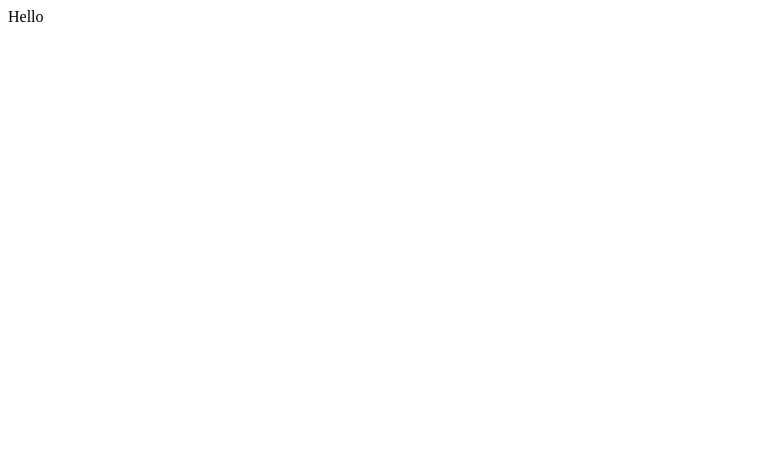
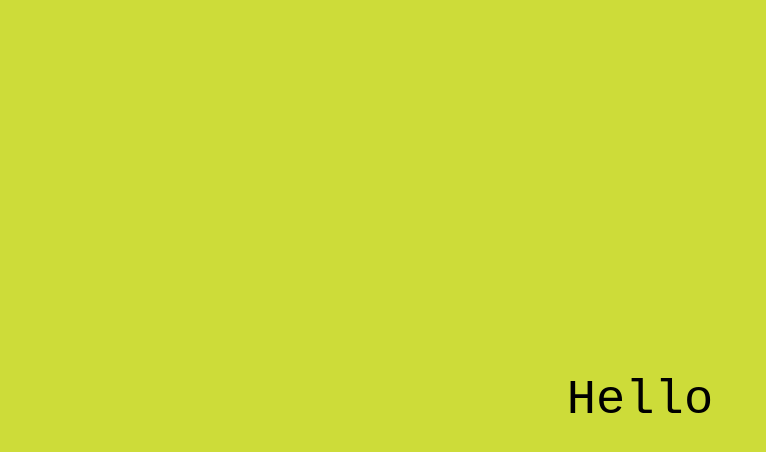
Before and after one commit to giovanniTramonto/blog, a Nuxt app: page / in a window 1280 px wide. Shown: the top 452 px of the page, without its empty margins (0-766 px from the left). Built offline with nearby package versions, Linux system fonts and the light colour scheme.

Commit message:
add tailwind

```diff
--- a/app.vue
+++ b/app.vue
@@ -1,7 +1,25 @@
 <template>
-  <div>
+  <div class="h-full">
     <NuxtLayout>
       <NuxtPage/>
     </NuxtLayout>
   </div>
 </template>
+
+<script setup>
+useHead({
+  htmlAttrs: {
+    class: 'h-full',
+
+  },
+  bodyAttrs: {
+    class: 'bg-green h-full'
+  }
+})
+</script>
+
+<style>
+#__nuxt {
+  height: inherit;
+}
+</style>
--- a/nuxt.config.ts
+++ b/nuxt.config.ts
@@ -1,5 +1,6 @@
 // https://nuxt.com/docs/api/configuration/nuxt-config
 export default defineNuxtConfig({
   compatibilityDate: '2024-11-01',
-  devtools: { enabled: true }
+  devtools: { enabled: false },
+  modules: ['@nuxtjs/tailwindcss']
 })
--- a/package.json
+++ b/package.json
@@ -13,5 +13,8 @@
     "nuxt": "^3.14.1592",
     "vue": "latest",
     "vue-router": "latest"
+  },
+  "devDependencies": {
+    "@nuxtjs/tailwindcss": "^6.12.2"
   }
 }
--- a/pages/index.vue
+++ b/pages/index.vue
@@ -1,5 +1,5 @@
 <template>
-  <div>
-    Hello
+  <div class="min-h-full flex justify-center items-center">
+    <h1 class="text-6xl">Hello</h1>
   </div>
 </template>
--- /dev/null
+++ b/tailwind.config.js
@@ -0,0 +1,12 @@
+/** @type {import('tailwindcss').Config} */
+module.exports = {
+  content: ["./pages/**/*.{html,js}", "./components/**/*.{html,js}"],
+  theme: {
+    colors: {
+      green: "#CDDC39",
+    },
+    fontFamily: {
+      sans: ["monospace"],
+    },
+  },
+};
```
Also changed, not shown: 1 other file (tests, documents, lock files or other folders).
